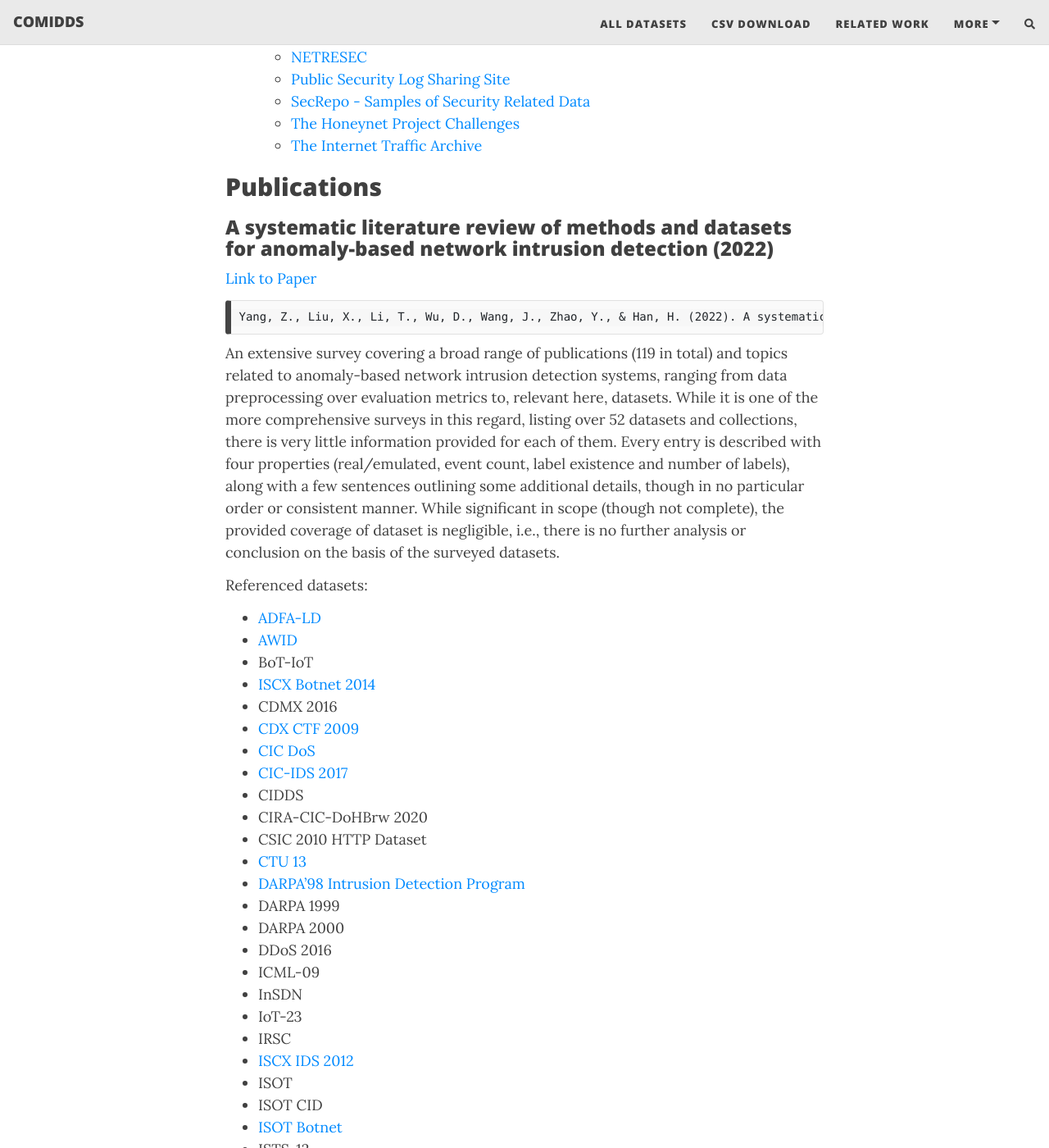
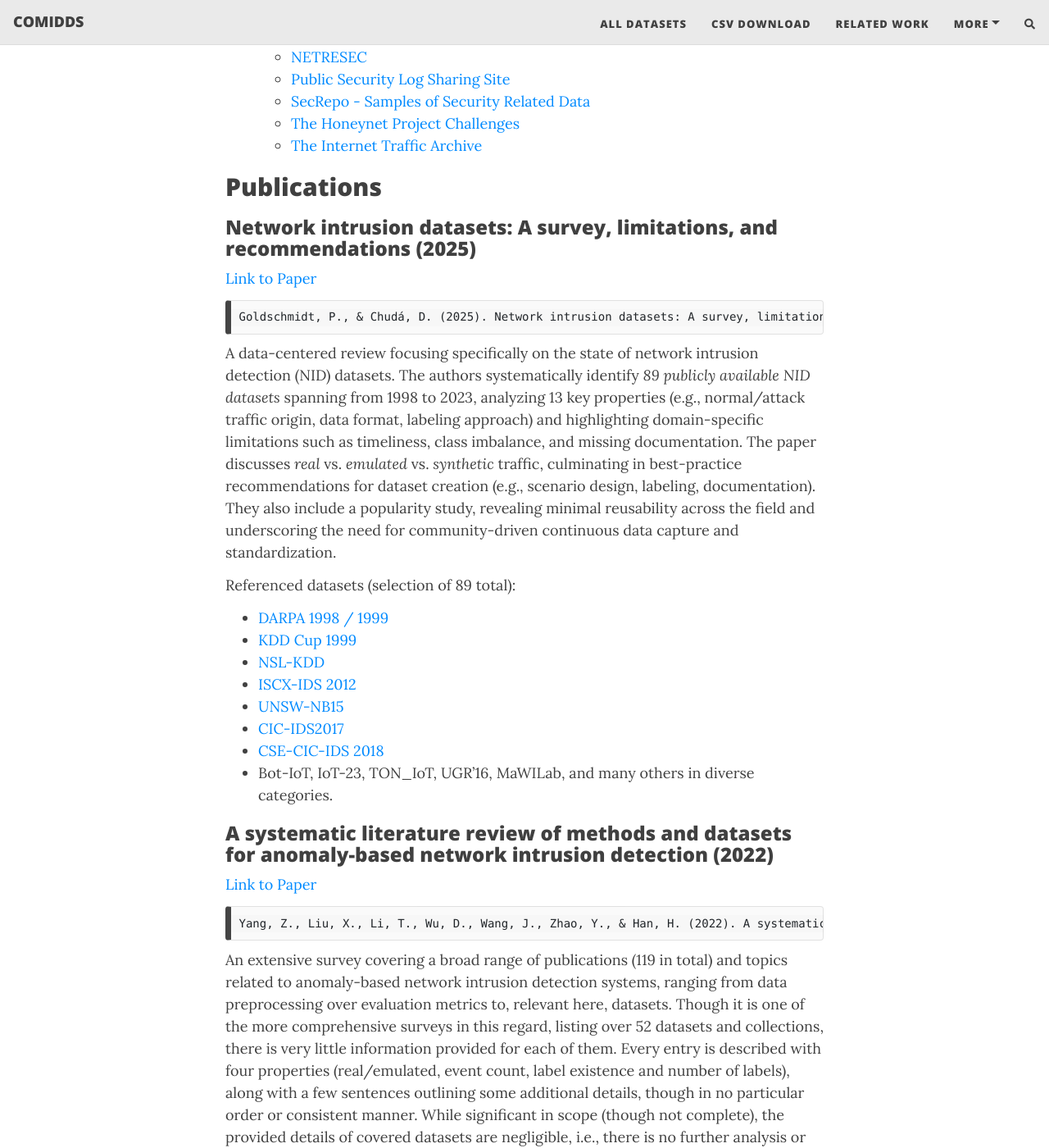
Before and after one commit to fkie-cad/COMIDDS, a Jekyll site: the page built from content/related_work.md, in a window 1280 px wide and 1400 px high, scrolled down 1172 px. Shown: the whole window at 82% size. Built offline with Jekyll 4.4.1, drawn with Linux system fonts in a browser that asks for light colours; nearby versions of some CDN libraries; comment, search, counter and statistics services are not loaded; some of the changed text lies outside the part shown.

Commit message:
Add survey by Goldschmidt and Chudá

````diff
--- a/content/related_work.md
+++ b/content/related_work.md
@@ -38,6 +38,27 @@ Additionally, for publications, all datasets discussed in the survey are also li
 
 ## Publications
 
+### Network intrusion datasets: A survey, limitations, and recommendations (2025)
+
+[Link to Paper](https://doi.org/10.1016/j.cose.2025.104510)
+```
+Goldschmidt, P., & Chudá, D. (2025). Network intrusion datasets: A survey, limitations, and recommendations. Computers & Security, 156, 104510.
+```
+A data-centered review focusing specifically on the state of network intrusion detection (NID) datasets.
+The authors systematically identify *89 publicly available NID datasets* spanning from 1998 to 2023, analyzing 13 key properties (e.g., normal/attack traffic origin, data format, labeling approach) and highlighting domain-specific limitations such as timeliness, class imbalance, and missing documentation.
+The paper discusses *real* vs. *emulated* vs. *synthetic* traffic, culminating in best-practice recommendations for dataset creation (e.g., scenario design, labeling, documentation).
+They also include a popularity study, revealing minimal reusability across the field and underscoring the need for community-driven continuous data capture and standardization.
+
+Referenced datasets (selection of 89 total):
+- [DARPA 1998 / 1999](/COMIDDS/content/datasets/darpa98)
+- [KDD Cup 1999](/COMIDDS/content/datasets/kdd_cup_1999)
+- [NSL-KDD](/COMIDDS/content/datasets/nsl_kdd_dataset)
+- [ISCX-IDS 2012](/COMIDDS/content/datasets/iscx_ids_2012)
+- [UNSW-NB15](/COMIDDS/content/datasets/unsw_nb15)
+- [CIC-IDS2017](/COMIDDS/content/datasets/cic_ids2017)
+- [CSE-CIC-IDS 2018](/COMIDDS/content/datasets/cse_cic_ids2018)
+- Bot-IoT, IoT-23, TON_IoT, UGR'16, MaWILab, and many others in diverse categories.
+
 ### A systematic literature review of methods and datasets for anomaly-based network intrusion detection (2022)
 
 [Link to Paper](https://doi.org/10.1016/j.cose.2022.102675)
@@ -45,9 +66,9 @@ Additionally, for publications, all datasets discussed in the survey are also li
 Yang, Z., Liu, X., Li, T., Wu, D., Wang, J., Zhao, Y., & Han, H. (2022). A systematic literature review of methods and datasets for anomaly-based network intrusion detection. Computers & Security, 116, 102675.
 ```
 An extensive survey covering a broad range of publications (119 in total) and topics related to anomaly-based network intrusion detection systems, ranging from data preprocessing over evaluation metrics to, relevant here, datasets.
-While it is one of the more comprehensive surveys in this regard, listing over 52 datasets and collections, there is very little information provided for each of them.
+Though it is one of the more comprehensive surveys in this regard, listing over 52 datasets and collections, there is very little information provided for each of them.
 Every entry is described with four properties (real/emulated, event count, label existence and number of labels), along with a few sentences outlining some additional details, though in no particular order or consistent manner.
-While significant in scope (though not complete), the provided coverage of dataset is negligible, i.e., there is no further analysis or conclusion on the basis of the surveyed datasets.
+While significant in scope (though not complete), the provided details of covered datasets are negligible, i.e., there is no further analysis or conclusion on the basis of the surveyed datasets.
 
 Referenced datasets:
 - [ADFA-LD](/COMIDDS/content/datasets/adfa_ld)
````
